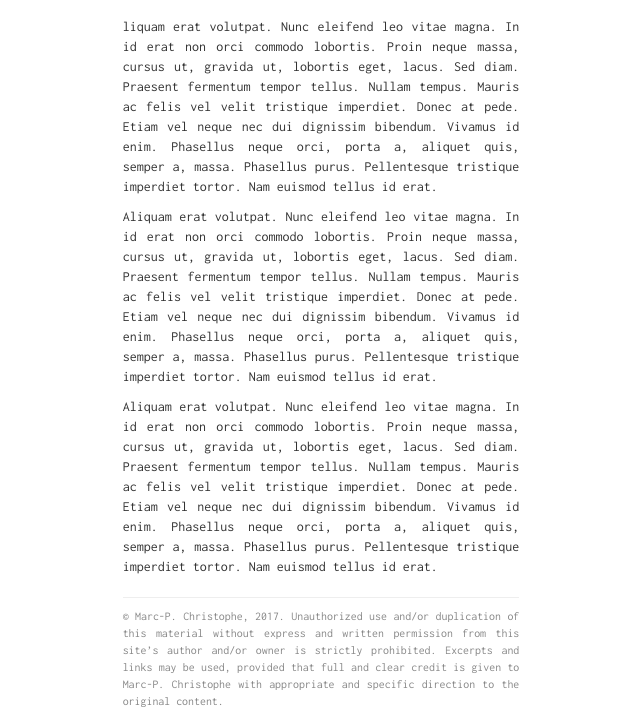
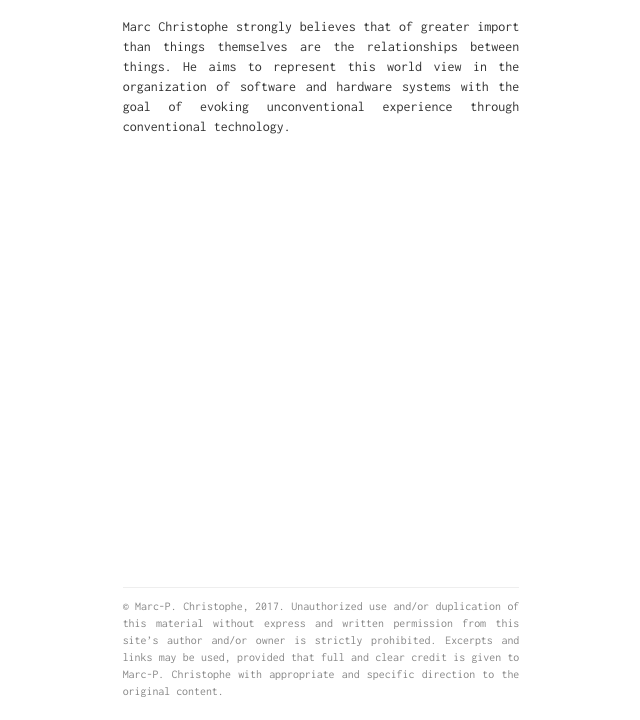
Before and after one commit to fusupo/fusupo.github.io, a plain HTML site: page about.html in a window 1280 px wide. Shown: the part 153-873 px from the top of the page, without its empty margins (319-959 px from the left). Drawn offline with nearby package versions, Linux system fonts and the light colour scheme.

Commit message:
re-exports about.html

```diff
--- a/about.html
+++ b/about.html
@@ -3,7 +3,7 @@
 "http://www.w3.org/TR/xhtml1/DTD/xhtml1-strict.dtd">
 <html xmlns="http://www.w3.org/1999/xhtml" lang="en" xml:lang="en">
 <head>
-<!-- 2017-09-02 Sat 17:02 -->
+<!-- 2017-09-06 Wed 18:18 -->
 <meta http-equiv="Content-Type" content="text/html;charset=utf-8" />
 <meta name="viewport" content="width=device-width, initial-scale=1" />
 <title>about</title>
@@ -17,33 +17,10 @@
 </div>
 <div id="content">
 <p>
-liquam erat volutpat. Nunc eleifend leo vitae magna. In id erat non orci
-commodo lobortis. Proin neque massa, cursus ut, gravida ut, lobortis eget,
-lacus. Sed diam. Praesent fermentum tempor tellus. Nullam tempus. Mauris ac
-felis vel velit tristique imperdiet. Donec at pede. Etiam vel neque nec dui
-dignissim bibendum. Vivamus id enim. Phasellus neque orci, porta a, aliquet
-quis, semper a, massa. Phasellus purus. Pellentesque tristique imperdiet tortor.
-Nam euismod tellus id erat.
-</p>
-
-<p>
-Aliquam erat volutpat. Nunc eleifend leo vitae magna. In id erat non orci
-commodo lobortis. Proin neque massa, cursus ut, gravida ut, lobortis eget,
-lacus. Sed diam. Praesent fermentum tempor tellus. Nullam tempus. Mauris ac
-felis vel velit tristique imperdiet. Donec at pede. Etiam vel neque nec dui
-dignissim bibendum. Vivamus id enim. Phasellus neque orci, porta a, aliquet
-quis, semper a, massa. Phasellus purus. Pellentesque tristique imperdiet tortor.
-Nam euismod tellus id erat.
-</p>
-
-<p>
-Aliquam erat volutpat. Nunc eleifend leo vitae magna. In id erat non orci
-commodo lobortis. Proin neque massa, cursus ut, gravida ut, lobortis eget,
-lacus. Sed diam. Praesent fermentum tempor tellus. Nullam tempus. Mauris ac
-felis vel velit tristique imperdiet. Donec at pede. Etiam vel neque nec dui
-dignissim bibendum. Vivamus id enim. Phasellus neque orci, porta a, aliquet
-quis, semper a, massa. Phasellus purus. Pellentesque tristique imperdiet tortor.
-Nam euismod tellus id erat.
+Marc Christophe strongly believes that of greater import than things themselves
+are the relationships between things. He aims to represent this world view in
+the organization of software and hardware systems with the goal of evoking
+unconventional experience through conventional technology.
 </p>
 </div>
 <div id="postamble" class="status">
```
